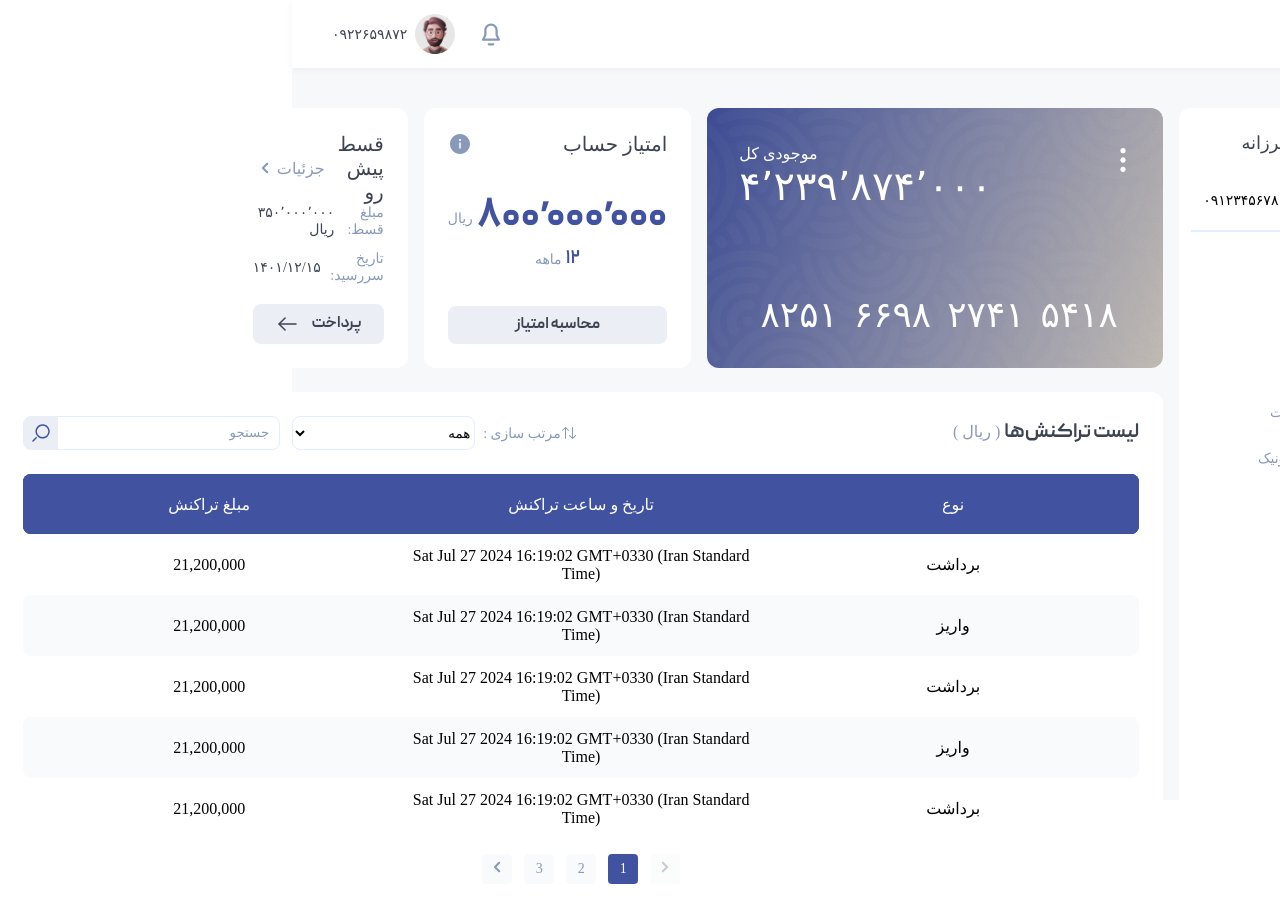
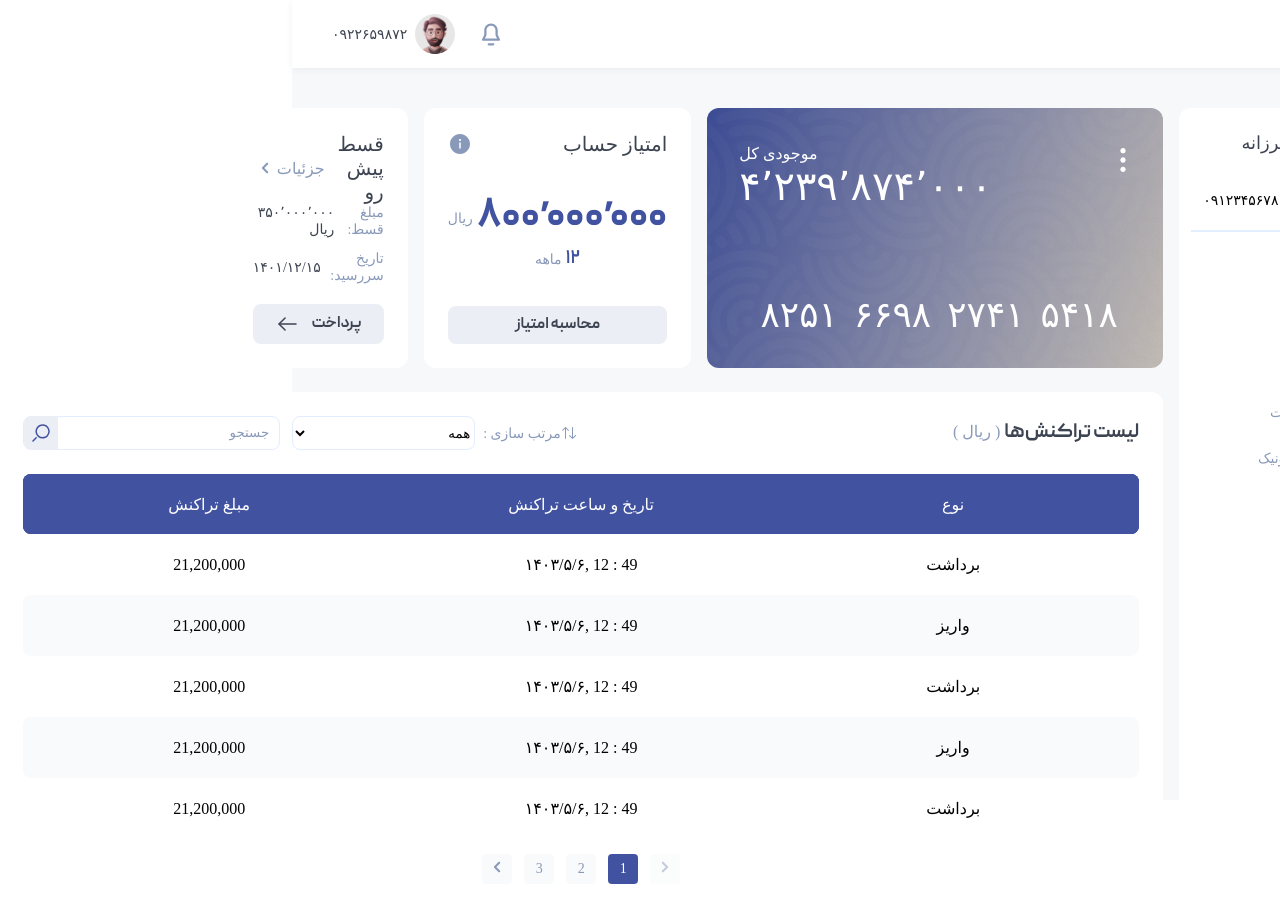
Before and after one commit to vahidefarzane/Part-bank-app, a Vue app: page / in a window 1280 px wide. Shown: the top 912 px of the page. Built offline with nearby package versions, Linux system fonts and the light colour scheme; a web font is replaced by a local one.

Commit message:
feat: add shamsiDateConverter utils

```diff
--- a/src/components/view/dashboard-table.vue
+++ b/src/components/view/dashboard-table.vue
@@ -1,6 +1,7 @@
 <script setup>
 import { ref, computed, watch } from 'vue'
 import tablePagination from './table-pagination.vue'
+import shamsiDateConverter from '@/utils/shamsiDateConverter';
 
 const paginatedTransactions = ref([])
 const allTransactions = ref([
@@ -135,7 +136,7 @@ const handlePageChanged = (newPaginatedTransactions) => {
             <td class="table__cell table__cell_body">
               {{ trans.type === 'deposit' ? 'واریز' : 'برداشت' }}
             </td>
-            <td class="table__cell table__cell_body">{{ trans.dateTime }}</td>
+            <td class="table__cell table__cell_body">{{ shamsiDateConverter(trans.dateTime) }}</td>
             <td class="table__cell table__cell_body">{{ trans.Amount }}</td>
           </tr>
         </tbody>
--- /dev/null
+++ b/src/utils/shamsiDateConverter.js
@@ -0,0 +1,4 @@
+export default function shamsiDateConverter(time) {
+  const data = new Date(time)
+  return ` ${data.getMinutes()} : ${data.getHours()} ,${data.toLocaleDateString('fa-IR')}`
+}
```
